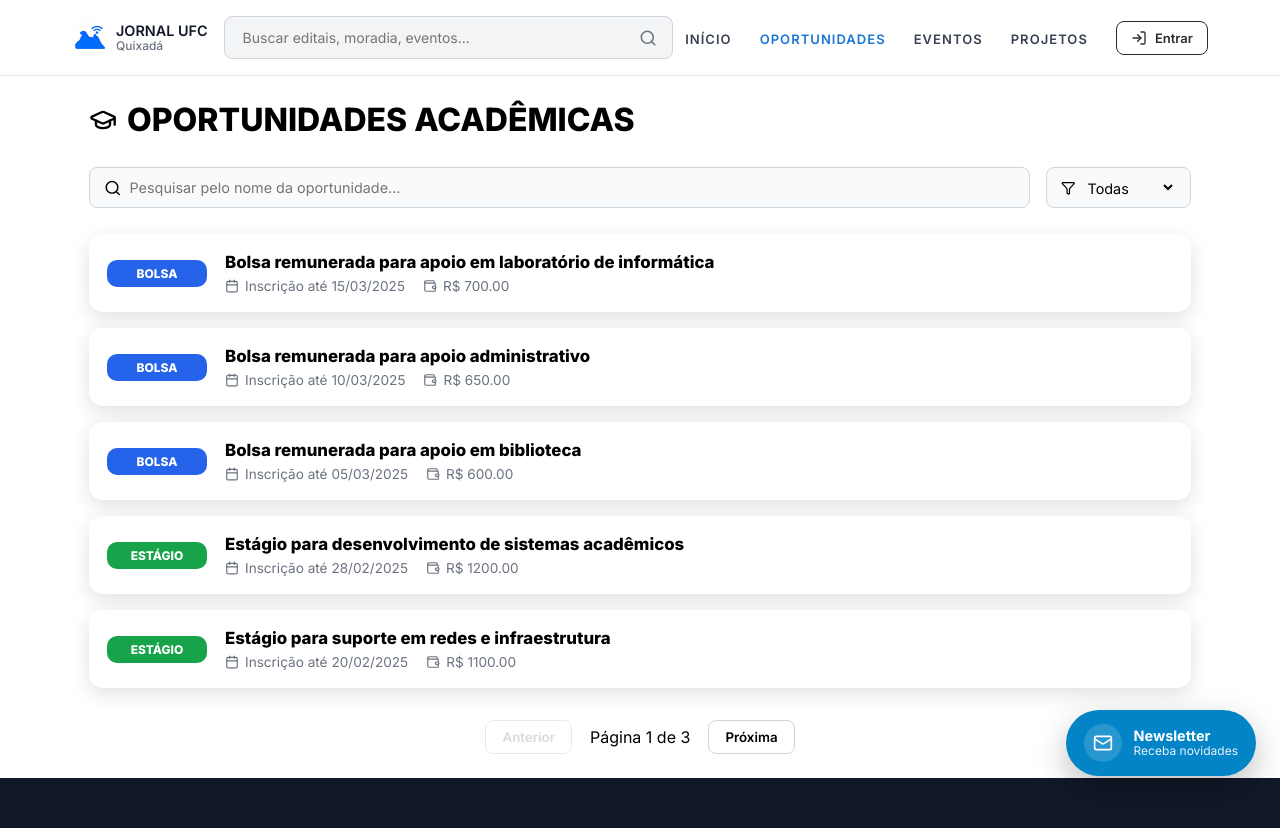
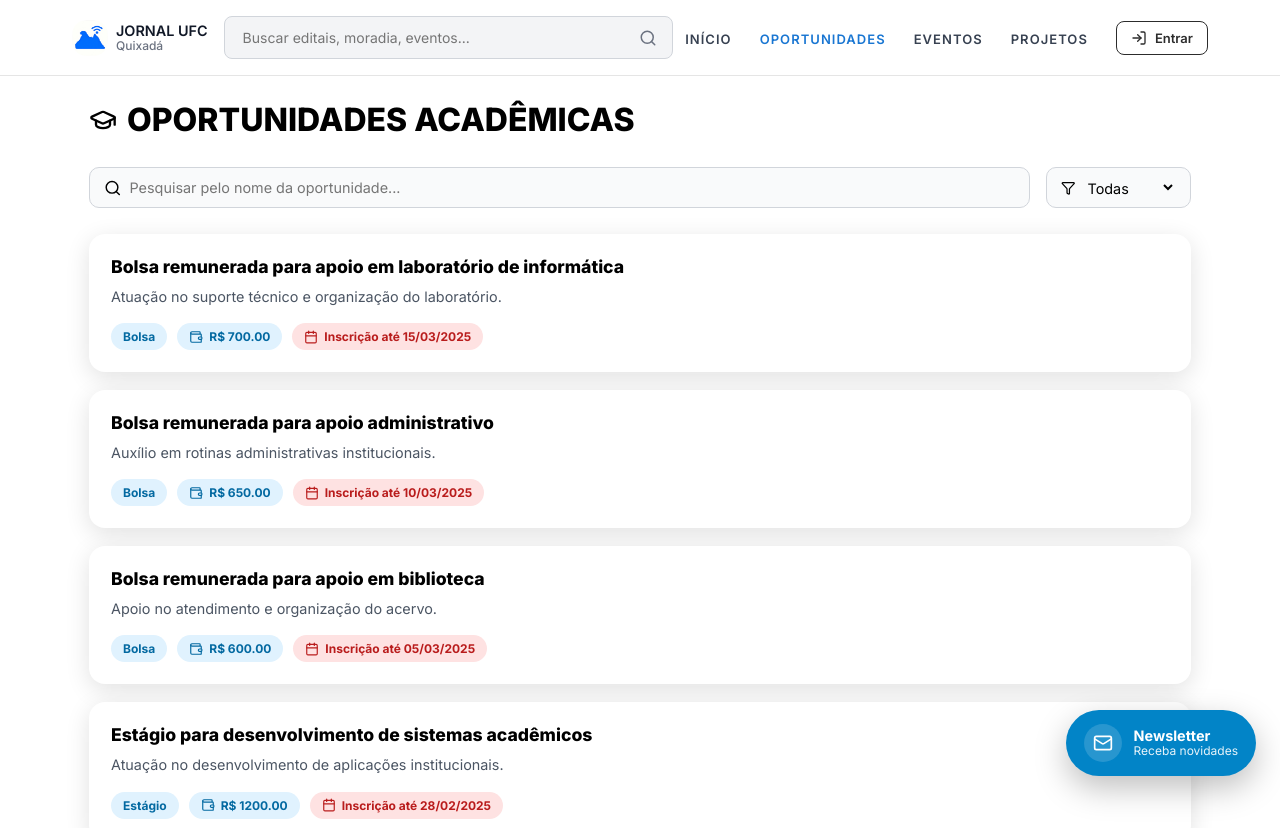
Before and after one commit to Naliat/TrabalhoGpJornal, a React (Vite) app in the folder frontend/: page /oportunidades in a window 1280 px wide. Shown: the top 828 px of the page. Built offline with nearby package versions, Linux system fonts and the light colour scheme; no server answers.

Commit message:
feat(frontend-oportunity): finaliza estrutura inicial da tela

```diff
--- a/frontend/src/pages/Opportunity/OpportunitiesList.module.css
+++ b/frontend/src/pages/Opportunity/OpportunitiesList.module.css
@@ -30,7 +30,7 @@
   border: 1px solid #d1d5db;
   background: #f9fafb;
   padding: 10px 14px;
-  border-radius: 8px;
+  border-radius: 10px;
 }
 
 .searchBox {
@@ -50,75 +50,69 @@
 .list {
   display: flex;
   flex-direction: column;
-  gap: 16px;
+  gap: 18px;
 }
 
 .card {
-  display: flex;
-  gap: 18px;
   background: #fff;
-  border-radius: 14px;
-  padding: 18px;
-  box-shadow: 0 6px 20px rgba(0, 0, 0, 0.12);
-  align-items: center;
+  border-radius: 16px;
+  padding: 22px;
+  box-shadow: 0 6px 24px rgba(0, 0, 0, 0.12);
 }
 
-.cardContent {
-  flex: 1;
+.cardHeader {
   display: flex;
   flex-direction: column;
-  gap: 6px;
+  gap: 10px;
 }
 
 .cardTitle {
-  font-size: 1.05rem;
+  font-size: 1.1rem;
   font-weight: 800;
 }
 
-.meta {
-  display: flex;
-  gap: 18px;
-  font-size: 0.85rem;
-  color: #6b7280;
+.description {
+  font-size: 0.9rem;
+  color: #4b5563;
+  line-height: 1.4;
 }
 
-.meta span {
+/* 🏷 TAGS */
+.tags {
+  display: flex;
+  gap: 10px;
+  flex-wrap: wrap;
+  margin-top: 6px;
+}
+
+.typeTag,
+.valueTag {
   display: flex;
   align-items: center;
   gap: 6px;
+  background: #e0f2fe;
+  color: #0369a1;
+  padding: 6px 12px;
+  border-radius: 999px;
+  font-size: 0.75rem;
+  font-weight: 700;
 }
 
-/* 🏷 BADGES */
-.badge {
-  min-width: 100px;
+.deadlineTag {
+  display: flex;
+  align-items: center;
+  gap: 6px;
+  background: #fee2e2;
+  color: #b91c1c;
   padding: 6px 12px;
-  border-radius: 10px;
+  border-radius: 999px;
   font-size: 0.75rem;
-  font-weight: 800;
-  text-align: center;
-  color: #fff;
-  text-transform: uppercase;
-}
-
-.bolsas-remuneradas {
-  background: #2563eb;
-}
-
-.estagio {
-  background: #16a34a;
-}
-
-.monitoria {
-  background: #9333ea;
-}
-
-.voluntario {
-  background: #f97316;
+  font-weight: 700;
 }
 
 /* 🔢 PAGINAÇÃO */
 .pagination {
-  margin-top: 32px;
+  margin-top: 34px;
   display: flex;
   justify-content: center;
   align-items: center;
@@ -126,8 +120,8 @@
 }
 
 .pagination button {
-  padding: 8px 16px;
-  border-radius: 8px;
+  padding: 8px 18px;
+  border-radius: 10px;
   border: 1px solid #d1d5db;
   background: #fff;
   cursor: pointer;
@@ -147,13 +141,7 @@
 
 /* 📱 RESPONSIVO */
 @media (max-width: 768px) {
-  .card {
-    flex-direction: column;
-    align-items: flex-start;
-  }
-
-  .meta {
-    flex-direction: column;
+  .tags {
     gap: 6px;
   }
 }
--- a/frontend/src/pages/Opportunity/Opportunity.tsx
+++ b/frontend/src/pages/Opportunity/Opportunity.tsx
@@ -14,7 +14,7 @@ import {
 
 import styles from "./OpportunitiesList.module.css";
 
-const ITEMS_PER_PAGE = 5;
+const ITEMS_PER_PAGE = 10;
 
 const typeLabelMap: Record<OpportunityType, string> = {
   "bolsas-remuneradas": "Bolsa",
@@ -98,31 +98,34 @@ function OpportunitiesList() {
       <div className={styles.list}>
         {paginatedOpportunities.map((op) => (
           <div key={op.id} className={styles.card}>
-            <span
-              className={`${styles.badge} ${styles[op.tipo]}`}
-            >
-              {typeLabelMap[op.tipo]}
-            </span>
-
-            <div className={styles.cardContent}>
+            <div className={styles.cardHeader}>
               <strong className={styles.cardTitle}>
                 {op.title}
               </strong>
 
-              <div className={styles.meta}>
-                <span>
+              <p className={styles.description}>
+                {op.descricao ??
+                  "Oportunidade acadêmica destinada a estudantes interessados em desenvolvimento, pesquisa e participação institucional."}
+              </p>
+
+              <div className={styles.tags}>
+                <span className={styles.typeTag}>
+                  {typeLabelMap[op.tipo]}
+                </span>
+
+                {op.valor > 0 && (
+                  <span className={styles.valueTag}>
+                    <Wallet size={14} />
+                    R$ {op.valor.toFixed(2)}
+                  </span>
+                )}
+
+                <span className={styles.deadlineTag}>
                   <Calendar size={14} />
                   Inscrição até{" "}
                   {new Date(op.prazoInscricao).toLocaleDateString(
                     "pt-BR"
                   )}
-                </span>
-
-                <span>
-                  <Wallet size={14} />
-                  {op.valor === 0
-                    ? "Voluntário"
-                    : `R$ ${op.valor.toFixed(2)}`}
                 </span>
               </div>
             </div>
```
